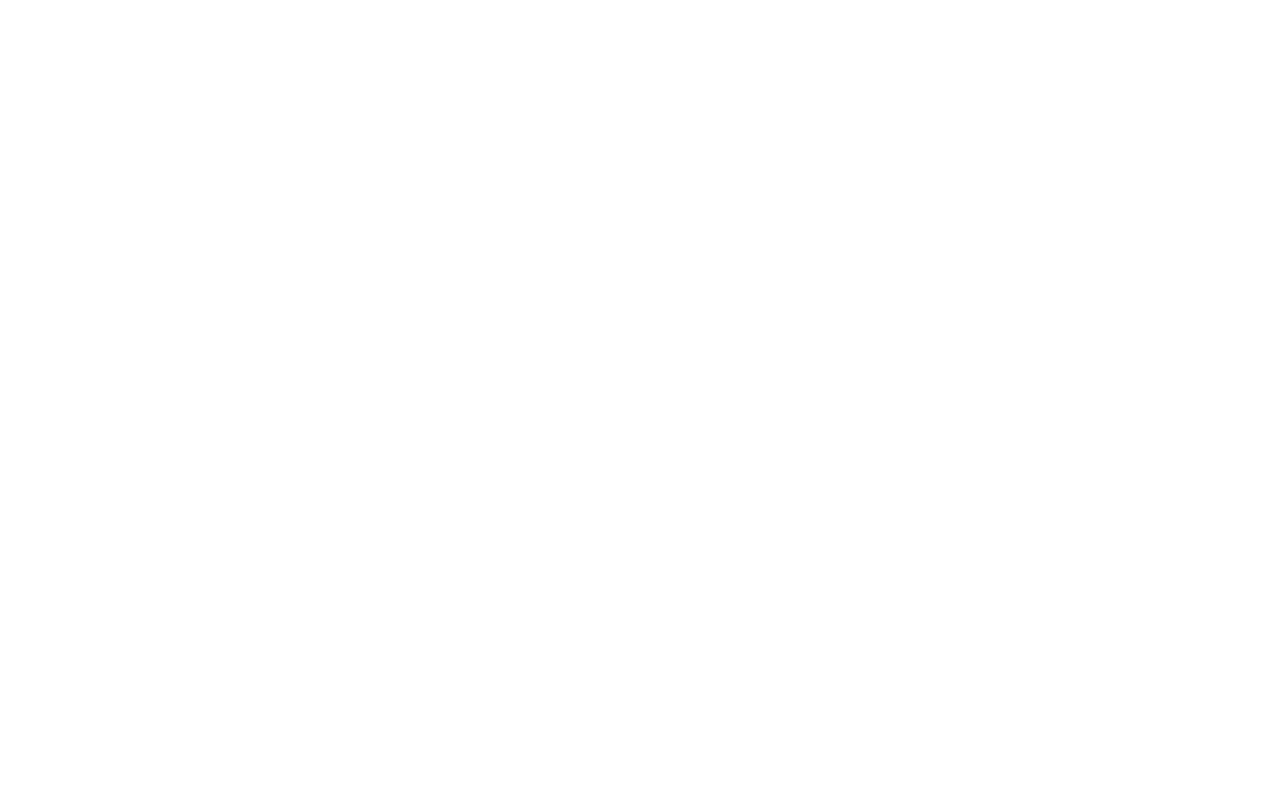
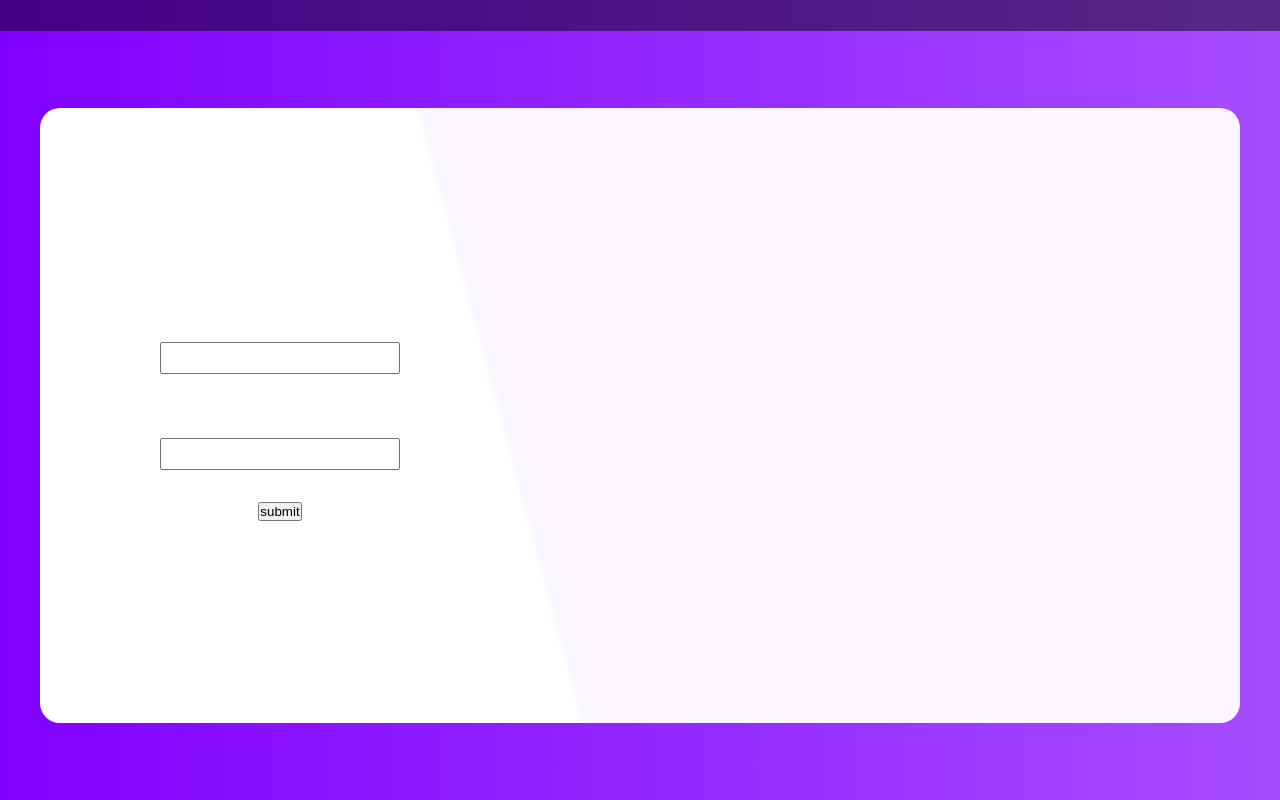
Before and after one commit to Natalnet/colabeduc-front, a Next.js app: page /login in a window 1280 px wide. Built offline with nearby package versions, Linux system fonts and the light colour scheme.

Commit message:
login work

```diff
--- a/package.json
+++ b/package.json
@@ -9,6 +9,7 @@
     "lint": "next lint"
   },
   "dependencies": {
+    "axios": "^1.4.0",
     "eslint": "8.46.0",
     "eslint-config-next": "13.4.12",
     "next": "13.4.12",
--- a/src/app/login/login.module.css
+++ b/src/app/login/login.module.css
@@ -1,4 +1,46 @@
 .main{
     width: 100%;
     height: 100vh;
+    background-image: linear-gradient(90deg, #8000FF, #A64DFF);
+    display: flex;
+    flex-flow: column;
+    align-items: center;
 }
+
+.header{
+    width: 100%;
+    height: 2rem;
+    background-color: #0000007A;
+}
+
+.loginSection{
+    width: 100%;
+    height: 100%;
+    display: flex;
+    justify-content: center;
+    align-items: center;
+}
+
+.loginContainer{
+    width: 1200px;
+    height: 80%;
+    background-image: linear-gradient(75deg, white 0%, white 39.5%, #FAF5FF 40%);
+    border-radius: 20px;
+}
+
+.infoContainer{
+    width: 40%;
+    height: 100%;
+    display: flex;
+    flex-flow: column;
+    justify-content: center;
+    align-items: center;
+    border-top-left-radius: 20px;
+    border-bottom-left-radius: 20px;
+}
+
+.infoContainer input{
+    margin: 2rem 0;
+    width: 50%;
+    height: 2rem;
+}
--- a/src/app/login/page.js
+++ b/src/app/login/page.js
@@ -1,9 +1,64 @@
+"use client"
+
+import { useState } from 'react'
 import styles from './login.module.css'
+import axios from 'axios';
 
 export default function login(){
 
+    const [username, setUsername] = useState('');
+    const [password, setPassword] = useState('');
+
+    const handleLoginSubmit = () => {
+
+        axios.post('http://colabeduc.org/api/login', {
+            username : username,
+            password : password
+        })
+        .then(function(response){
+            console.log(response)
+        })
+        .catch(function(error){
+            console.log(error)
+        });
+
+    }
+
     return(
         <main className={styles.main}>
+
+            <header className={styles.header}>
+
+            </header>
+
+            <section className={styles.loginSection}>
+
+                <div className={styles.loginContainer}>
+
+                    <div className={styles.infoContainer}>
+
+                        <input
+                        type="text"
+                        value={username}
+                        onChange={(e) => setUsername(e.target.value)}
+                        />
+                        <input
+                        type="password"
+                        value={password}
+                        onChange={(e) => setPassword(e.target.value)}
+                        />
+
+                        <button
+                        onClick={handleLoginSubmit}
+                        >submit</button>
+
+                    </div>
+
+                    <div></div>
+
+                </div>
+
+            </section>
 
         </main>
     )
```
Also changed, not shown: 2 other files (tests, documents, lock files or other folders).
